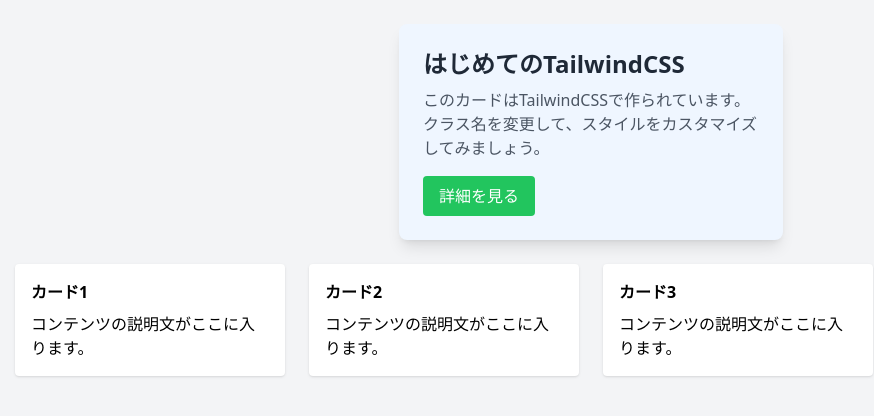
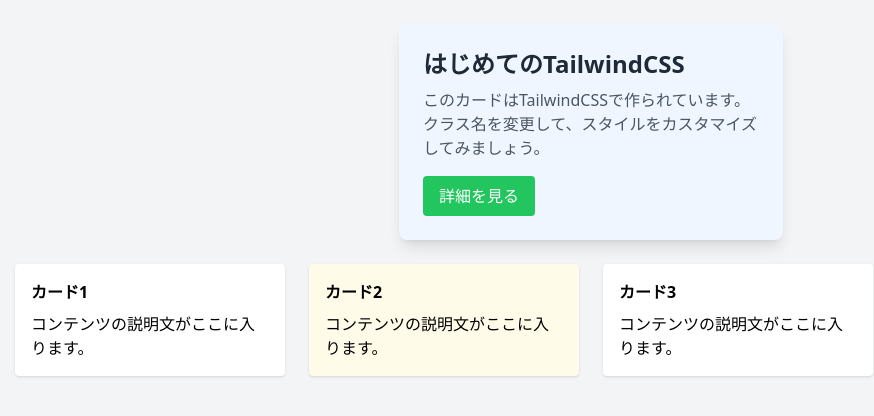
Before and after one commit to c5apple/hello-tailwind-css, a website: page src/index.html in a window 1280 px wide. Shown: the whole page, without its empty margins (49-923 px from the left). Drawn offline with nearby package versions, Linux system fonts and the light colour scheme.

Commit message:
カードの一つだけ背景色を変えてみる（例：bg-whiteをbg-yellow-50に）

```diff
--- a/src/index.html
+++ b/src/index.html
@@ -22,7 +22,7 @@
       <h3 class="font-bold mb-2">カード1</h3>
       <p>コンテンツの説明文がここに入ります。</p>
     </div>
-    <div class="bg-white p-4 rounded shadow">
+    <div class="bg-yellow-50 p-4 rounded shadow">
       <h3 class="font-bold mb-2">カード2</h3>
       <p>コンテンツの説明文がここに入ります。</p>
     </div>
```
